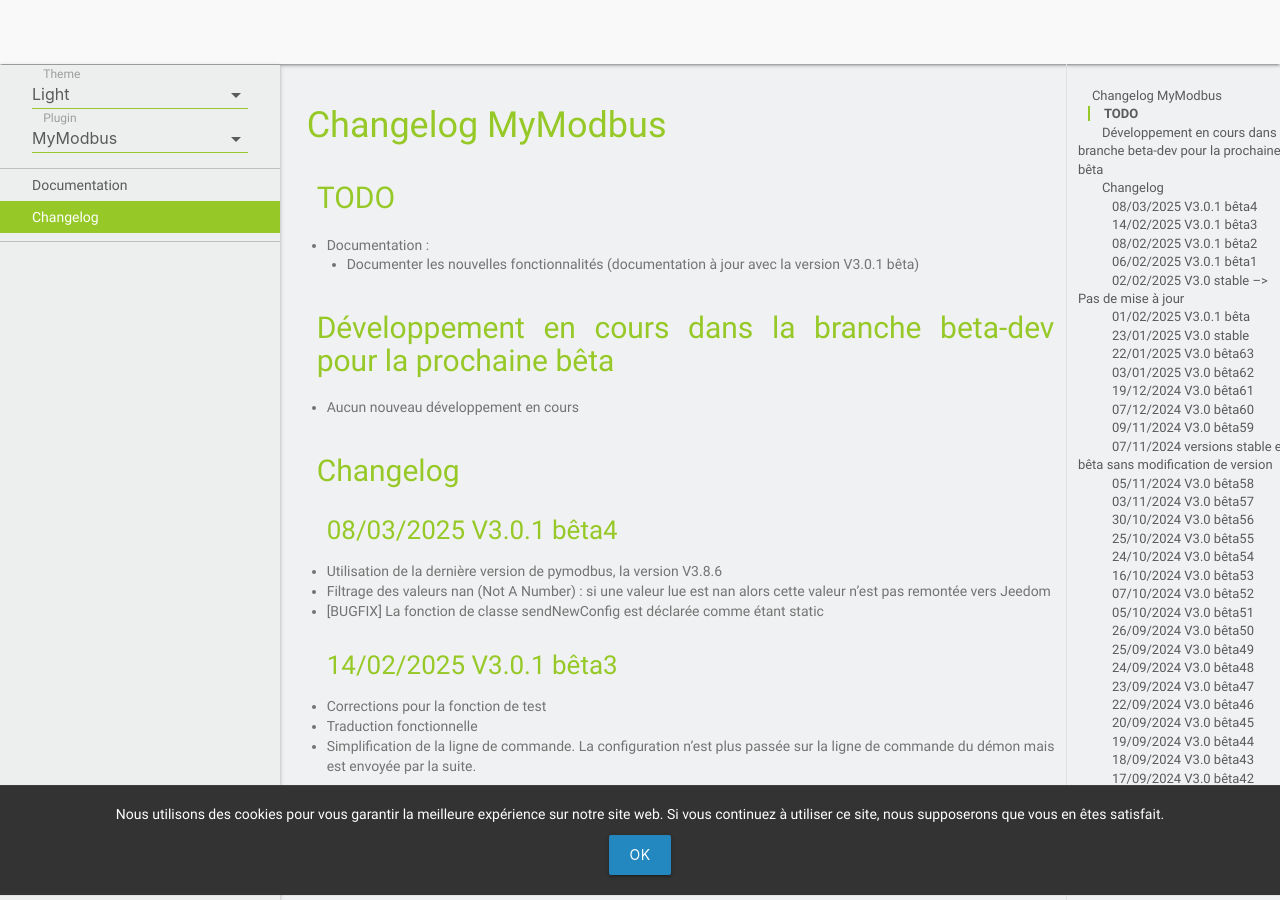
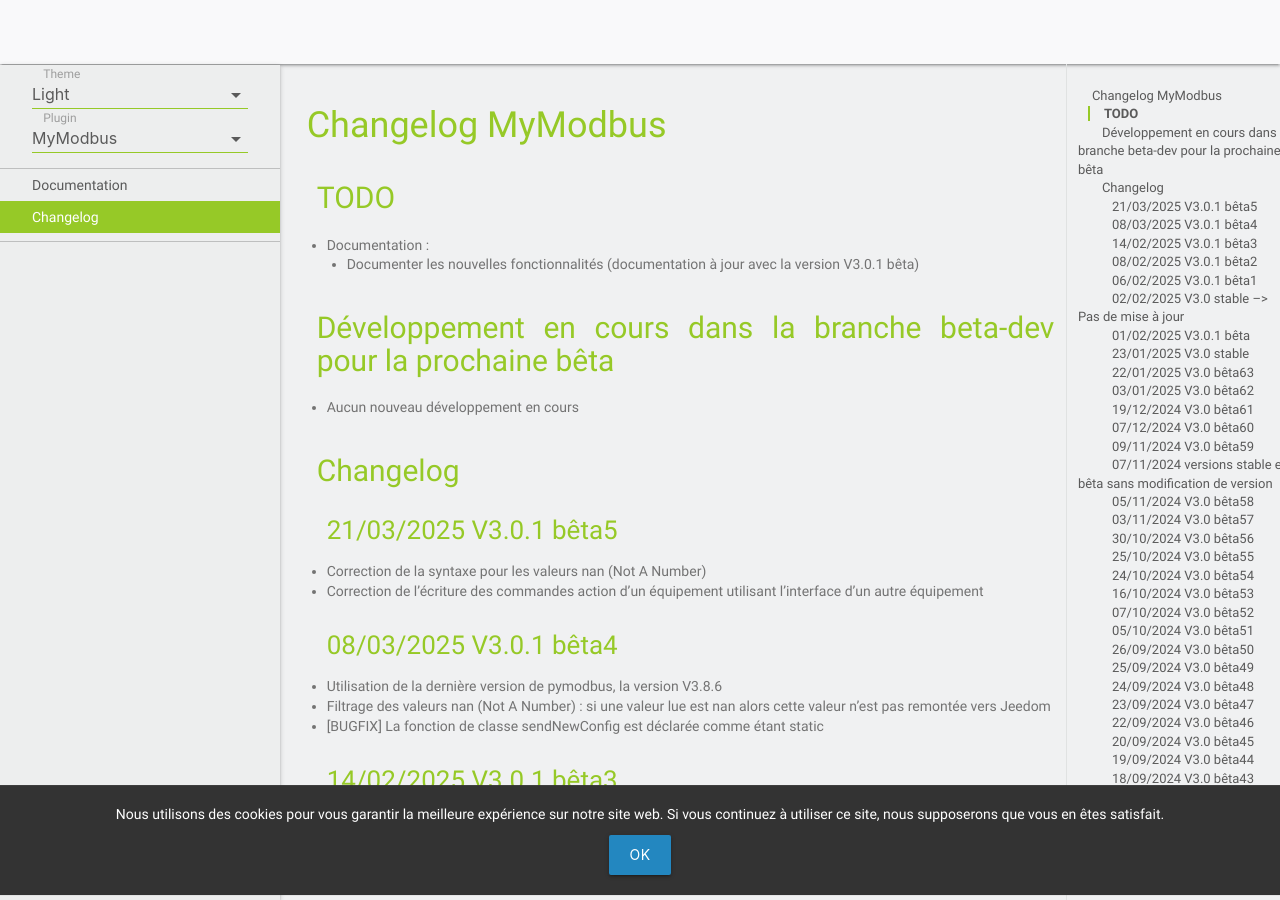
Before and after one commit to MrWaloo/jeedom-plugins-doc, a Jekyll site: the page built from docs/fr_FR/mymodbus_changelog.md, in a window 1280 px wide and 900 px high. Built offline with Jekyll 4.4.1, drawn with Linux system fonts in a browser that asks for light colours; emoji names are drawn with the system emoji font; our own code applies the rules of GitHub Pages for plain Markdown files.

Commit message:
Update mymodbus_changelog.md

```diff
--- a/docs/fr_FR/mymodbus_changelog.md
+++ b/docs/fr_FR/mymodbus_changelog.md
@@ -8,6 +8,10 @@
 - Aucun nouveau développement en cours
 
 ## Changelog
+
+### 21/03/2025 V3.0.1 bêta5
+- Correction de la syntaxe pour les valeurs nan (Not A Number)
+- Correction de l'écriture des commandes action d'un équipement utilisant l'interface d'un autre équipement
 
 ### 08/03/2025 V3.0.1 bêta4
 - Utilisation de la dernière version de pymodbus, la version V3.8.6
```
